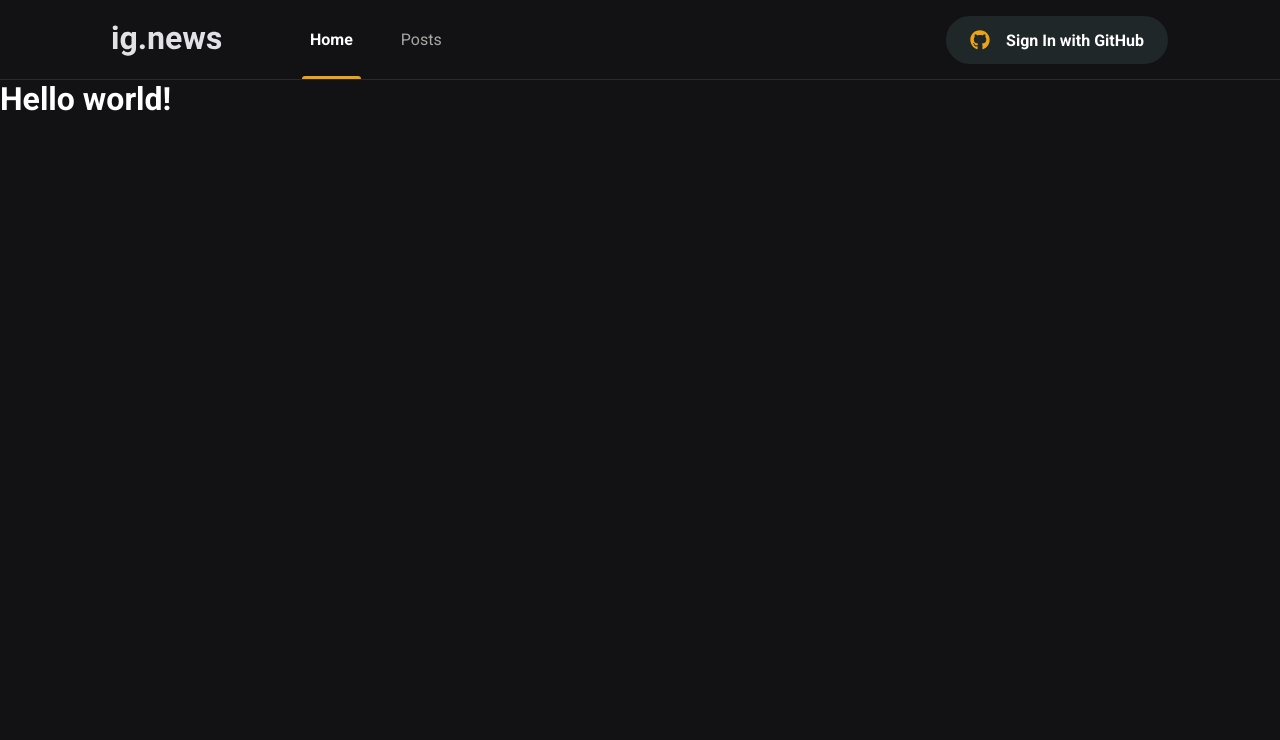
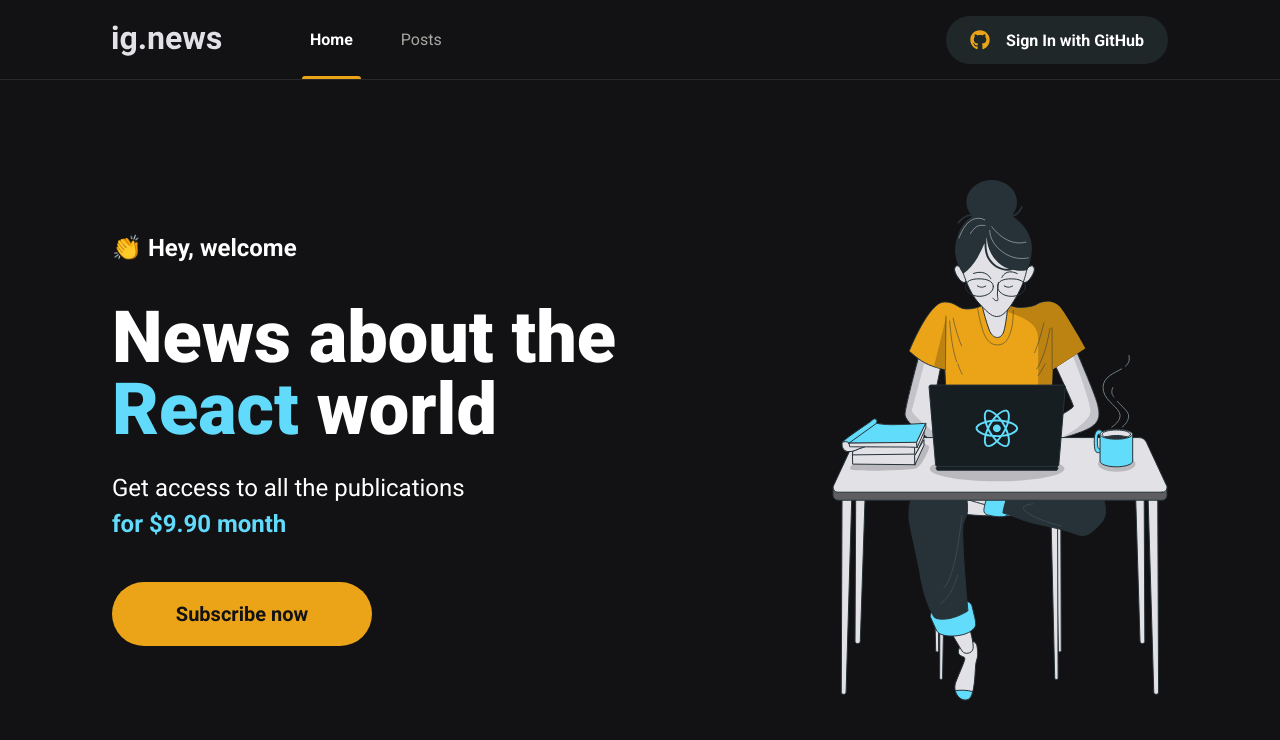
Before and after one commit to BrunoFgR/ig.news, a Next.js app: page / in a window 1280 px wide. Shown: the top 740 px of the page. Built offline with nearby package versions, Linux system fonts and the light colour scheme.

Commit message:
feat(Home): create Home page

```diff
--- /dev/null
+++ b/src/components/SubscribeButtonIndex/index.tsx
@@ -0,0 +1,11 @@
+import styles from './styles.module.scss';
+
+export function SubscribeButtonIndex() {
+  return (
+    <button
+      type="button"
+      className={styles.subscribeButton}>
+        Subscribe now
+      </button>
+  )
+}
--- /dev/null
+++ b/src/components/SubscribeButtonIndex/styles.module.scss
@@ -0,0 +1,20 @@
+.subscribeButton {
+  width: 260px;
+  height: 4rem;
+  border: 0;
+  border-radius: 2rem;
+  background: var(--yellow-500);
+  color: var(--gray-900);
+  font-size: 1.25rem;
+  font-weight: bold;
+
+  display: flex;
+  align-items: center;
+  justify-content: center;
+
+  transition: filter 0.2s;
+
+  &:hover {
+    filter: brightness(0.8);
+  }
+}
--- /dev/null
+++ b/src/pages/home.module.scss
@@ -0,0 +1,45 @@
+.contentContainer {
+  max-width: 1120px;
+  margin: 0 auto;
+  padding: 0 2rem;
+  height: calc(100vh - 5rem);
+
+  display: flex;
+  align-items: center;
+  justify-content: space-between;
+}
+
+.hero {
+  max-width: 600px;
+
+  > span {
+    font-size: 1.5rem;
+    font-weight: bold;
+  }
+
+  h1 {
+    font-size: 4.5rem;
+    line-height: 4.5rem;
+    font-weight: 900;
+    margin-top: 2.5rem;
+
+    span {
+      color: var(--cyan-500)
+    }
+  }
+
+  p {
+    font-size: 1.5rem;
+    line-height: 2.25rem;
+    margin-top: 1.5rem;
+
+    span {
+      color: var(--cyan-500);
+      font-weight: bold;
+    }
+  }
+
+  button {
+    margin-top: 2.5rem;
+  }
+}
--- a/src/pages/index.tsx
+++ b/src/pages/index.tsx
@@ -1,14 +1,29 @@
+/* eslint-disable @next/next/no-img-element */
 import Head from 'next/head';
+import { SubscribeButtonIndex } from '../components/SubscribeButtonIndex';
+
+import styles from './home.module.scss';
 
 export default function Home() {
   return (
     <>
       <Head>
-        <title>Inicio | ig.news</title>
+        <title>Home | ig.news</title>
       </Head>
-      <h1>
-        Hello <span>world</span>!
-      </h1>
+
+      <main className={styles.contentContainer}>
+        <section className={styles.hero}>
+          <span>👏 Hey, welcome</span>
+          <h1>News about the <span>React</span> world</h1>
+          <p>
+            Get access to all the publications <br />
+            <span>for $9.90 month</span>
+          </p>
+          <SubscribeButtonIndex />
+        </section>
+
+        <img src="/images/avatar.svg" alt="Girl coding" />
+      </main>
     </>
   )
 }
```
